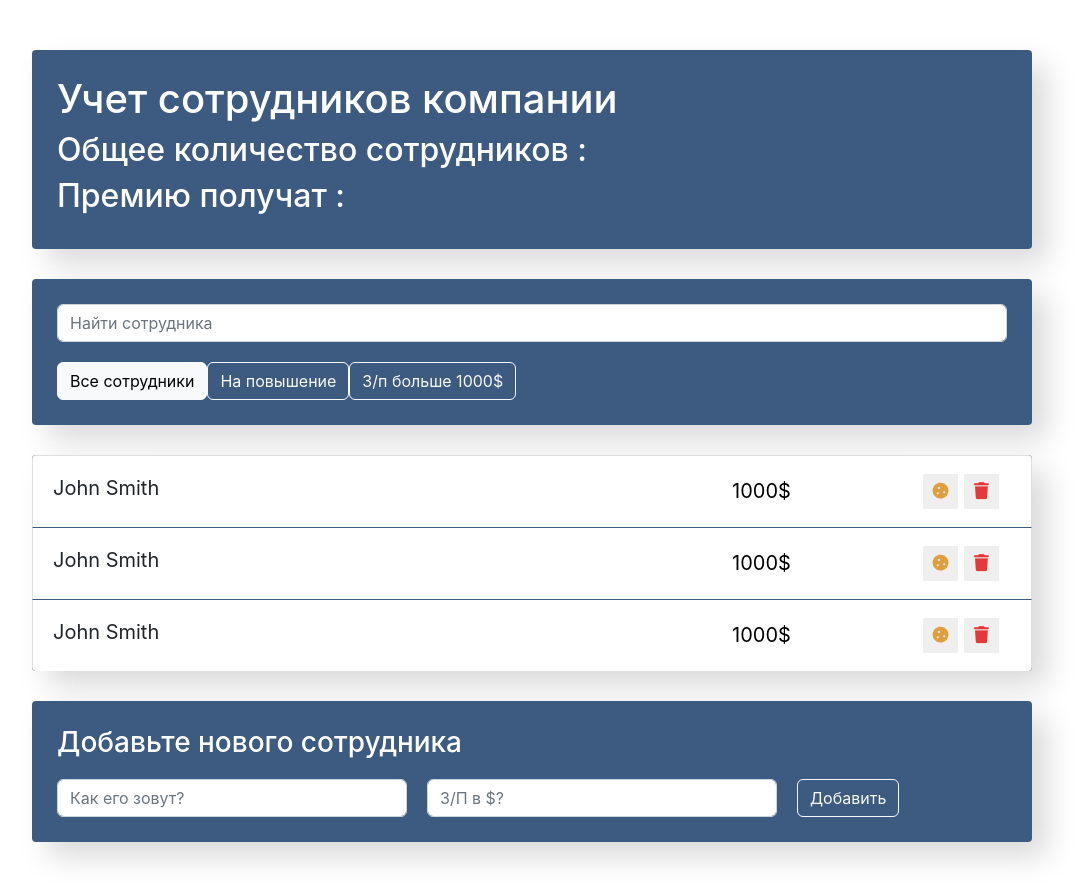
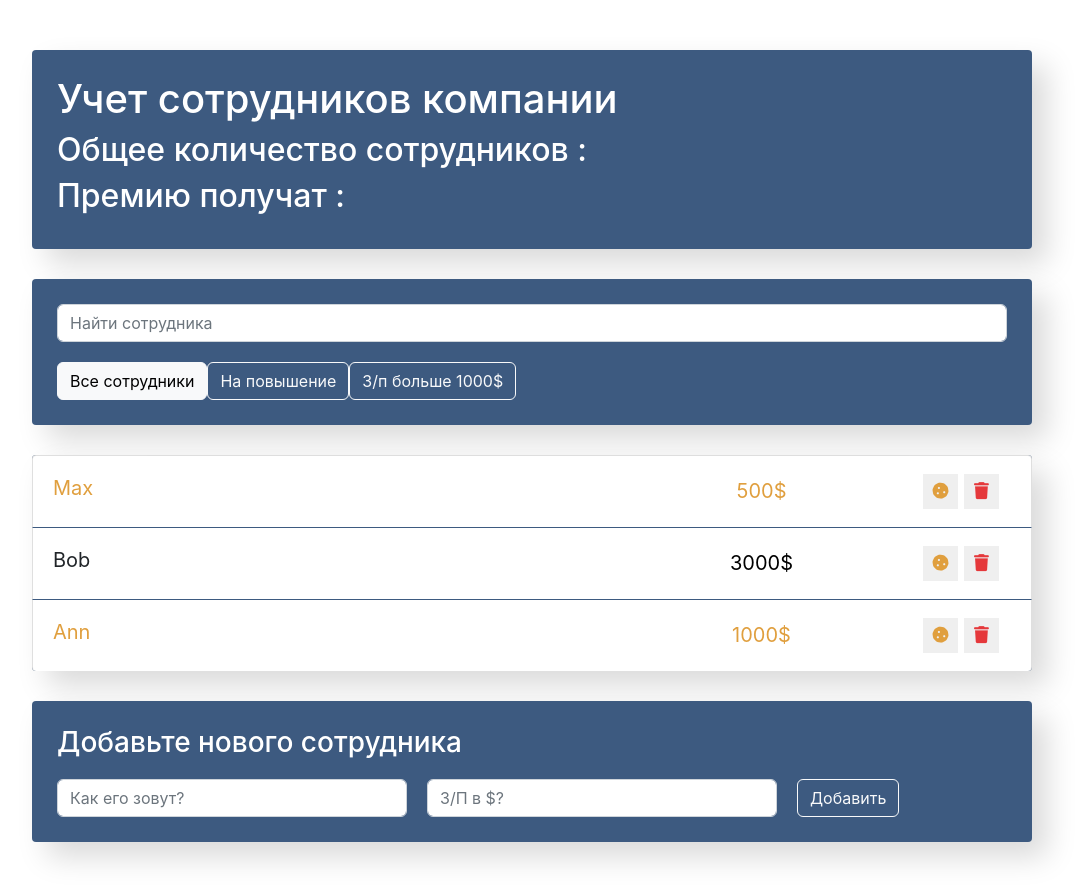
Before and after one commit to shastinmax/employees, a React (Create React App) app: page / in a window 1280 px wide. Shown: the whole page, without its empty margins (108-1192 px from the left). Built offline with nearby package versions, Linux system fonts and the light colour scheme.

Commit message:
add props Data

```diff
--- a/src/components/app/App.tsx
+++ b/src/components/app/App.tsx
@@ -7,6 +7,13 @@ import {EmployeesList} from "../employees-list/Employees-list";
 import {EmployeesAddForm} from "../employees-add-form/Employees-add-form";
 
 export const App = () => {
+
+    const data = [
+        {name: 'Max', salary: 500, increase: true},
+        {name: 'Bob', salary: 3000, increase: false},
+        {name: 'Ann', salary: 1000, increase: true},
+    ]
+
     return (
         <div className='app'>
             <AppInfo/>
@@ -16,7 +23,7 @@ export const App = () => {
                 <AppFilter/>
             </div>
 
-            <EmployeesList/>
+            <EmployeesList data={data}/>
             <EmployeesAddForm/>
         </div>
     );
--- a/src/components/employees-list-item/Employes-list-item.tsx
+++ b/src/components/employees-list-item/Employes-list-item.tsx
@@ -1,11 +1,17 @@
 import './Employes-list-item.css'
+import {EmployeesListItemType} from "./types";
 
-export const EmployeesListItem = () => {
+export const EmployeesListItem = (props: EmployeesListItemType) => {
+
+    const {name, salary,increase} = props
+
+    let increaseClass = increase ? 'increase' : ''
+
     return (
-            <li className="list-group-item d-flex justify-content-between">
-                <span className="list-group-item-label">John Smith</span>
+        <li className={`list-group-item d-flex justify-content-between ${increaseClass}`}>
+            <span className="list-group-item-label">{name}</span>
             <input type="text" className="list-group-item-input"
-                       defaultValue="1000$"/>
+                   defaultValue={salary + '$'}/>
             <div className='d-flex justify-content-center align-items-center'>
                 <button type="button"
                         className="btn-cookie btn-sm ">
--- /dev/null
+++ b/src/components/employees-list-item/types.ts
@@ -0,0 +1,5 @@
+export type EmployeesListItemType = {
+    name : string
+    salary : number
+    increase: boolean
+}
--- a/src/components/employees-list/Employees-list.tsx
+++ b/src/components/employees-list/Employees-list.tsx
@@ -1,12 +1,16 @@
 import {EmployeesListItem} from "../employees-list-item/Employes-list-item";
 import './Employees-list.css'
+import {EmployeesListType} from "./types";
 
-export const EmployeesList = () => {
+export const EmployeesList = (props: EmployeesListType) => {
+
+    const {data} = props
+
     return (
         <ul className='app-list list-group'>
-            <EmployeesListItem/>
-            <EmployeesListItem/>
-            <EmployeesListItem/>
+
+            {data.map(({name,salary,increase})=><EmployeesListItem key = {name + salary} name={name} salary={salary} increase={increase}/>)}
+
         </ul>
     )
 }
--- /dev/null
+++ b/src/components/employees-list/types.ts
@@ -0,0 +1,5 @@
+import {EmployeesListItemType} from "../employees-list-item/types";
+
+export type EmployeesListType = {
+    data : EmployeesListItemType[]
+}
```
Lines whose indentation alone changed are shown as unchanged.
